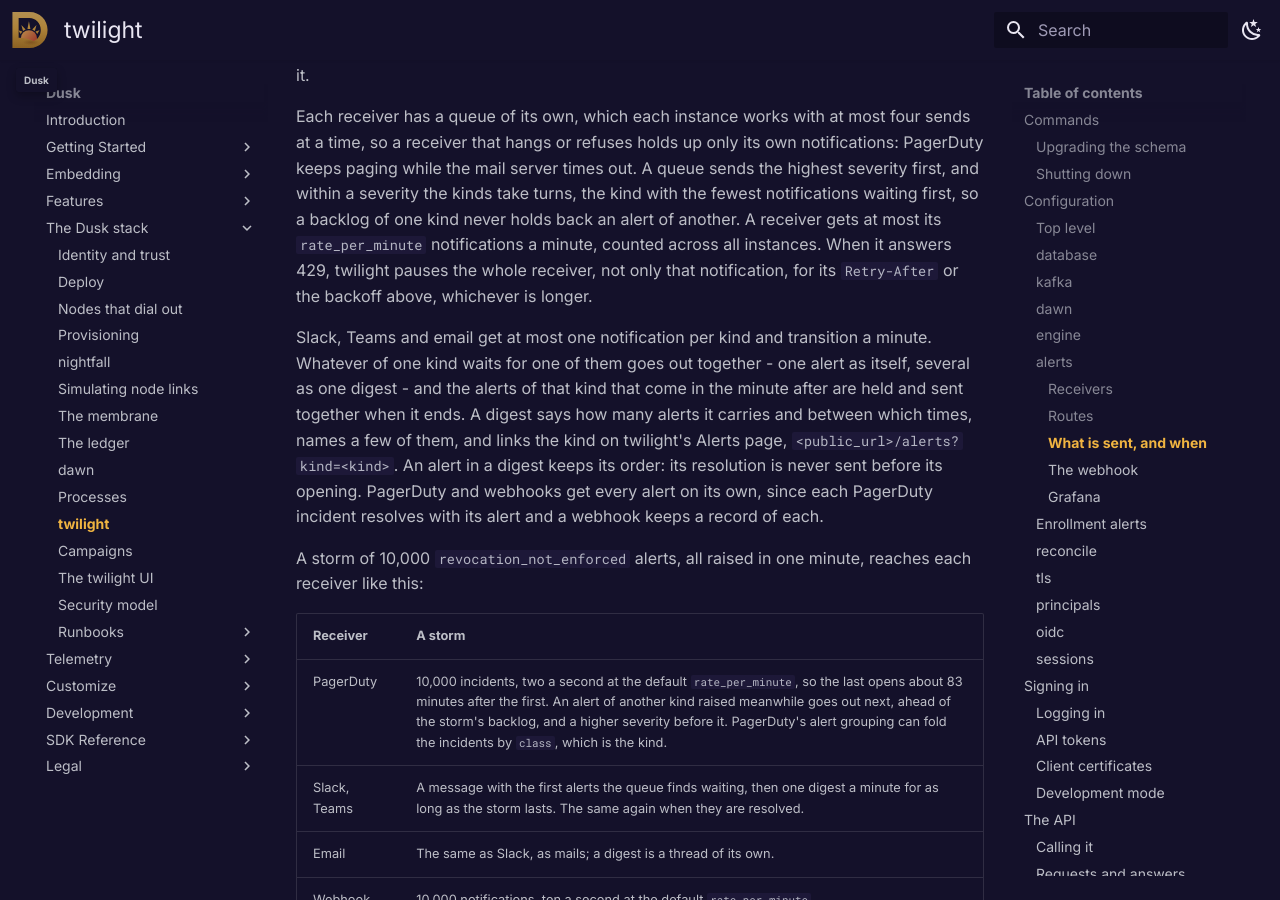
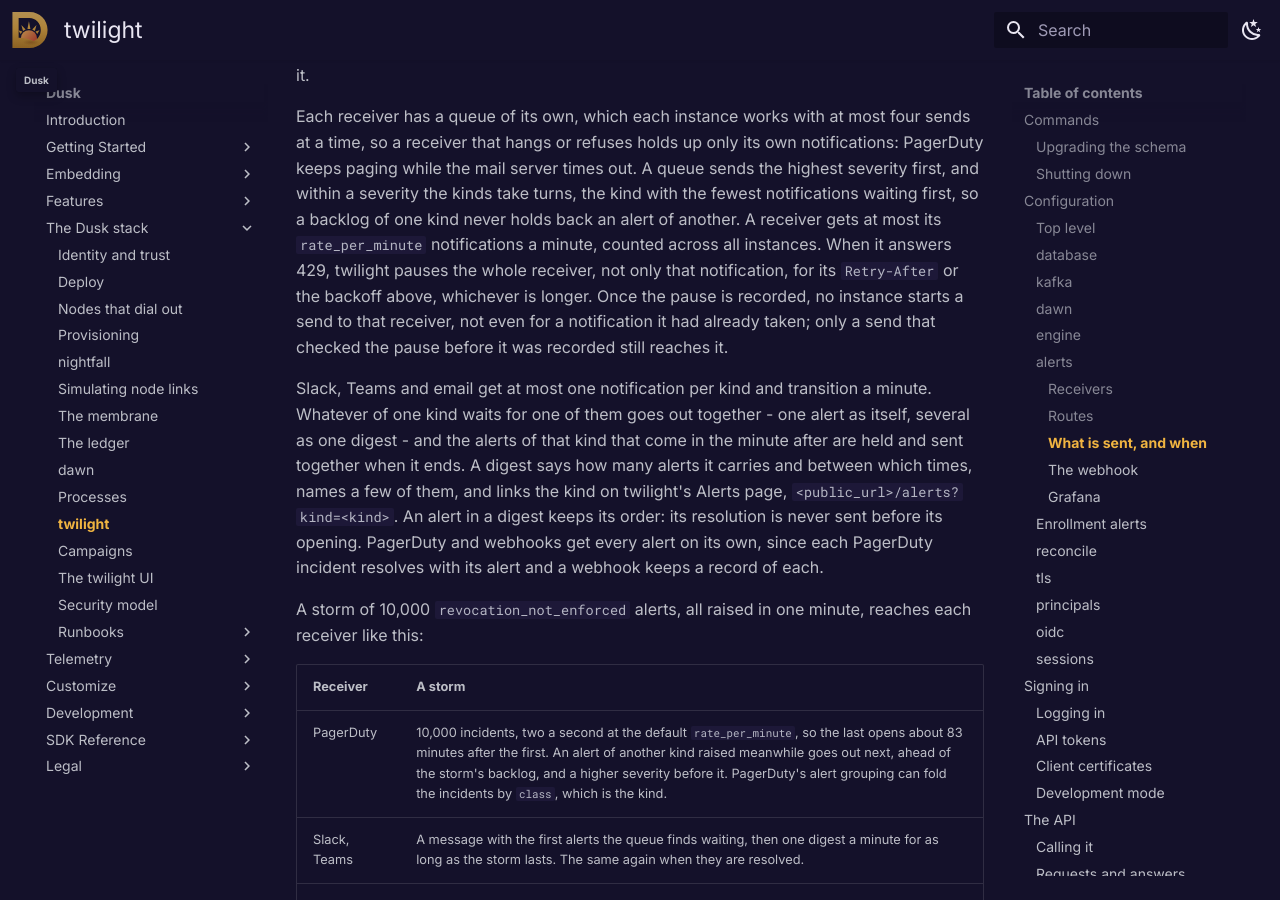
Before and after one commit to tomerze/dusk, an MkDocs documentation site: the page built from docs/docs/stack/twilight.md, in a window 1280 px wide and 900 px high, scrolled down 12748 px. Built offline with MkDocs 1.6.1 and Material for MkDocs 9.7.7, drawn with Linux system fonts in a browser that asks for light colours; comment, search, counter and statistics services are not loaded.

Commit message:
Update docs on the sends a receiver's 429 pause holds back

```diff
--- a/docs/docs/stack/twilight.md
+++ b/docs/docs/stack/twilight.md
@@ -374,7 +374,10 @@
 never holds back an alert of another. A receiver gets at most its
 `rate_per_minute` notifications a minute, counted across all instances. When it
 answers 429, twilight pauses the whole receiver, not only that notification,
-for its `Retry-After` or the backoff above, whichever is longer.
+for its `Retry-After` or the backoff above, whichever is longer. Once the pause
+is recorded, no instance starts a send to that receiver, not even for a
+notification it had already taken; only a send that checked the pause before it
+was recorded still reaches it.
 
 Slack, Teams and email get at most one notification per kind and transition a
 minute. Whatever of one kind waits for one of them goes out together - one
```
